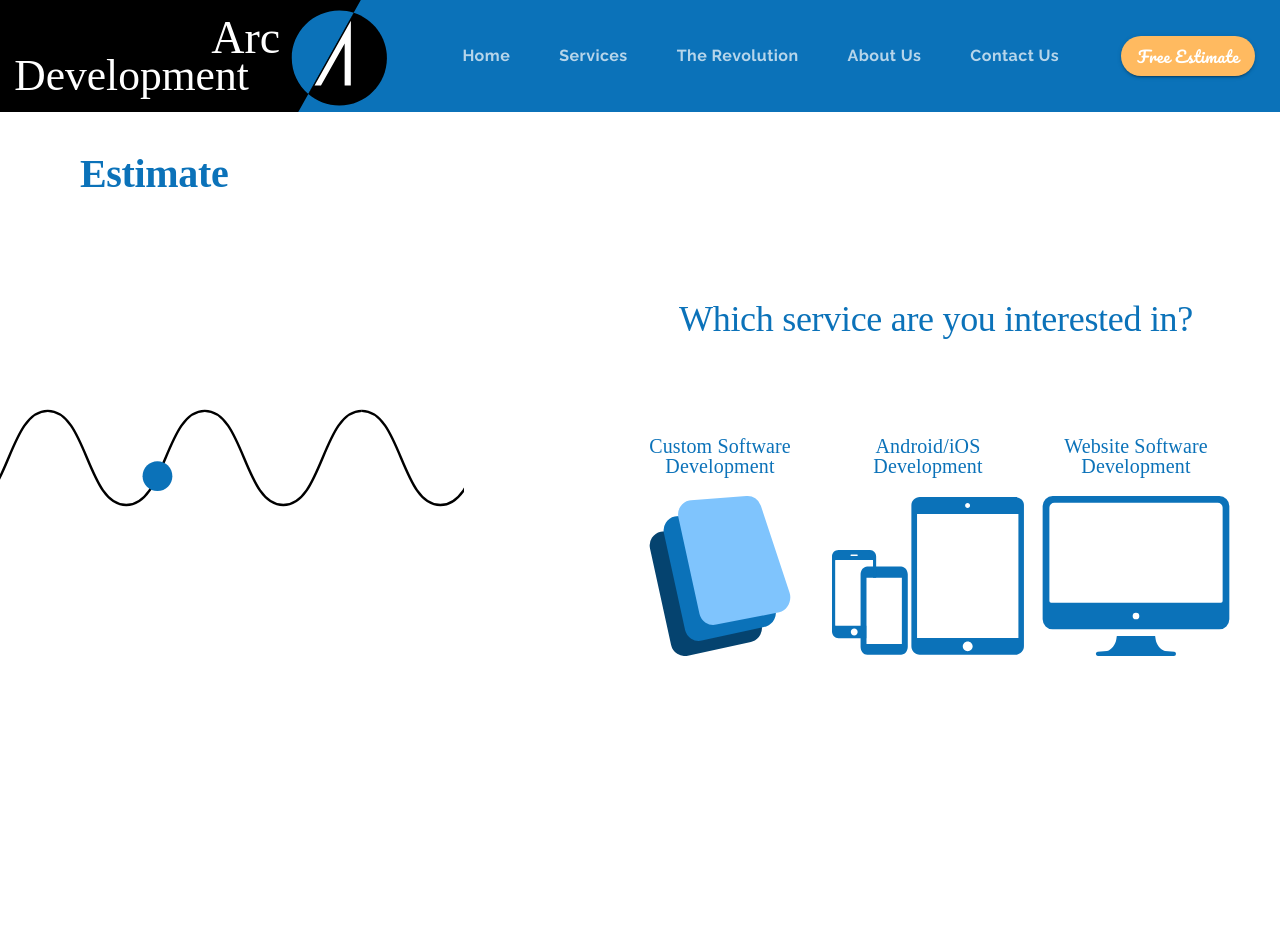
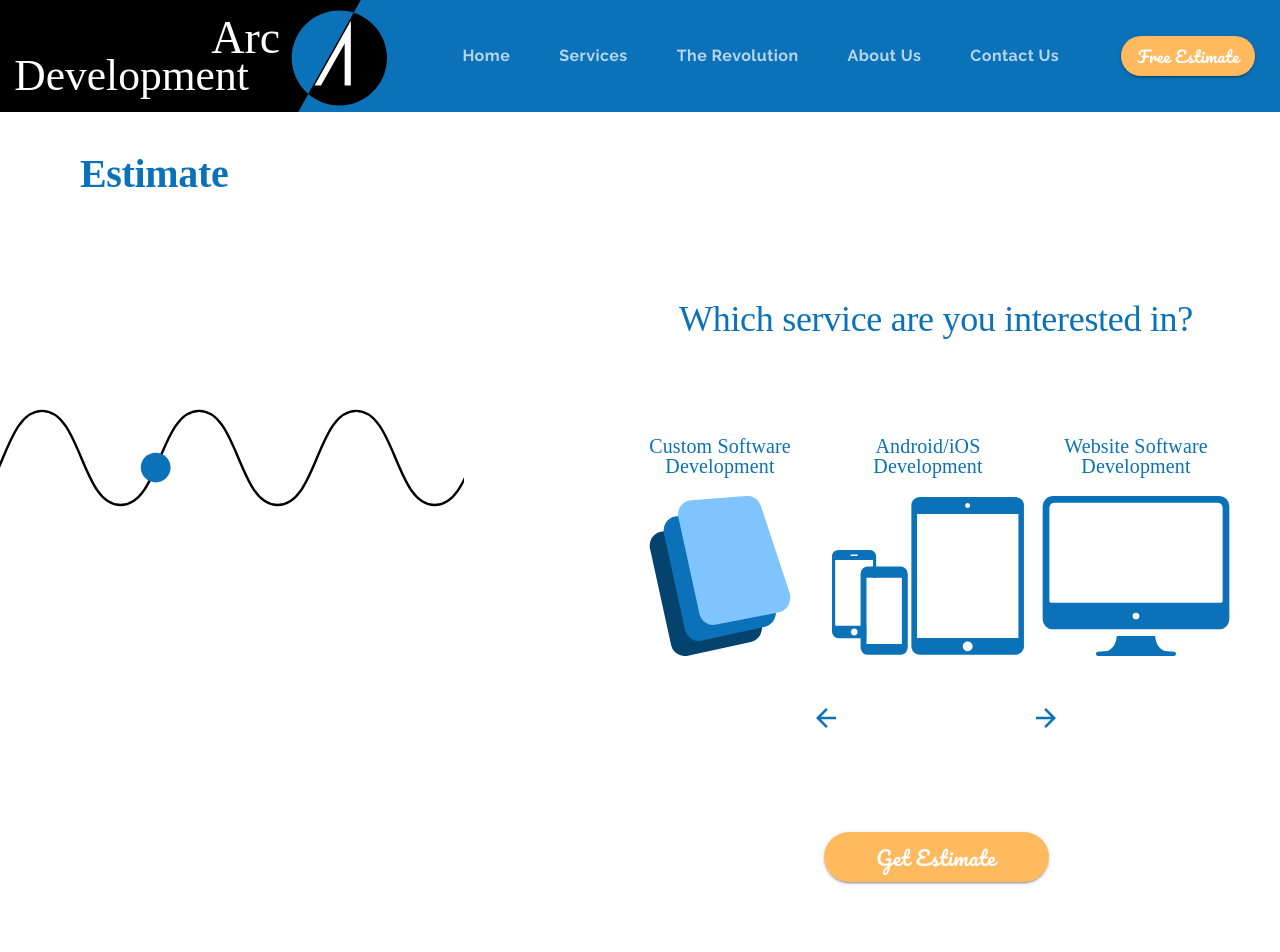
Before and after one commit to arunsinghsnd/NativeCodeLab, a React (Create React App) app: page /estimate in a window 1280 px wide. Shown: the top 952 px of the page. Built offline with nearby package versions, Linux system fonts and the light colour scheme.

Commit message:
added the get estimate button and styled applied on it

```diff
--- a/src/components/Estimate.js
+++ b/src/components/Estimate.js
@@ -6,6 +6,7 @@ import {
   Typography,
   useMediaQuery,
   IconButton,
+  Button,
   Hidden,
 } from "@material-ui/core";
 import { Link } from "react-router-dom";
@@ -44,6 +45,18 @@ const useStyles = makeStyles(theme => ({
     width: "12em",
     height: "10em",
   },
+  estimateButon: {
+    ...theme.typography.estimate,
+    borderRadius: 50,
+    backgroundColor: theme.palette.common.orange,
+    height: 50,
+    width: 225,
+    fontSize: "1.25rem",
+    marginTop: "5em",
+    "&:hover": {
+      backgroundColor: theme.palette.secondary.light,
+    },
+  },
 }));
 
 const Estimate = () => {
@@ -79,6 +92,7 @@ const Estimate = () => {
         item
         container
         direction="column"
+        alignItems="center"
         lg
         style={{ marginRight: "2em", marginBottom: "25em" }}
       >
@@ -153,6 +167,24 @@ const Estimate = () => {
             </Grid>
           </Grid>
         </Grid>
+        <Grid
+          item
+          container
+          justifyContent="space-between"
+          style={{ width: "15em", marginTop: "3em" }}
+        >
+          <Grid item>
+            <img src={backArrow} alt="Previous Question" />
+          </Grid>
+          <Grid item>
+            <img src={forwardArrow} alt="Next Question" />
+          </Grid>
+        </Grid>
+        <Grid item>
+          <Button variant="contained" className={classes.estimateButon}>
+            Get Estimate
+          </Button>
+        </Grid>
       </Grid>
     </Grid>
   );
```
